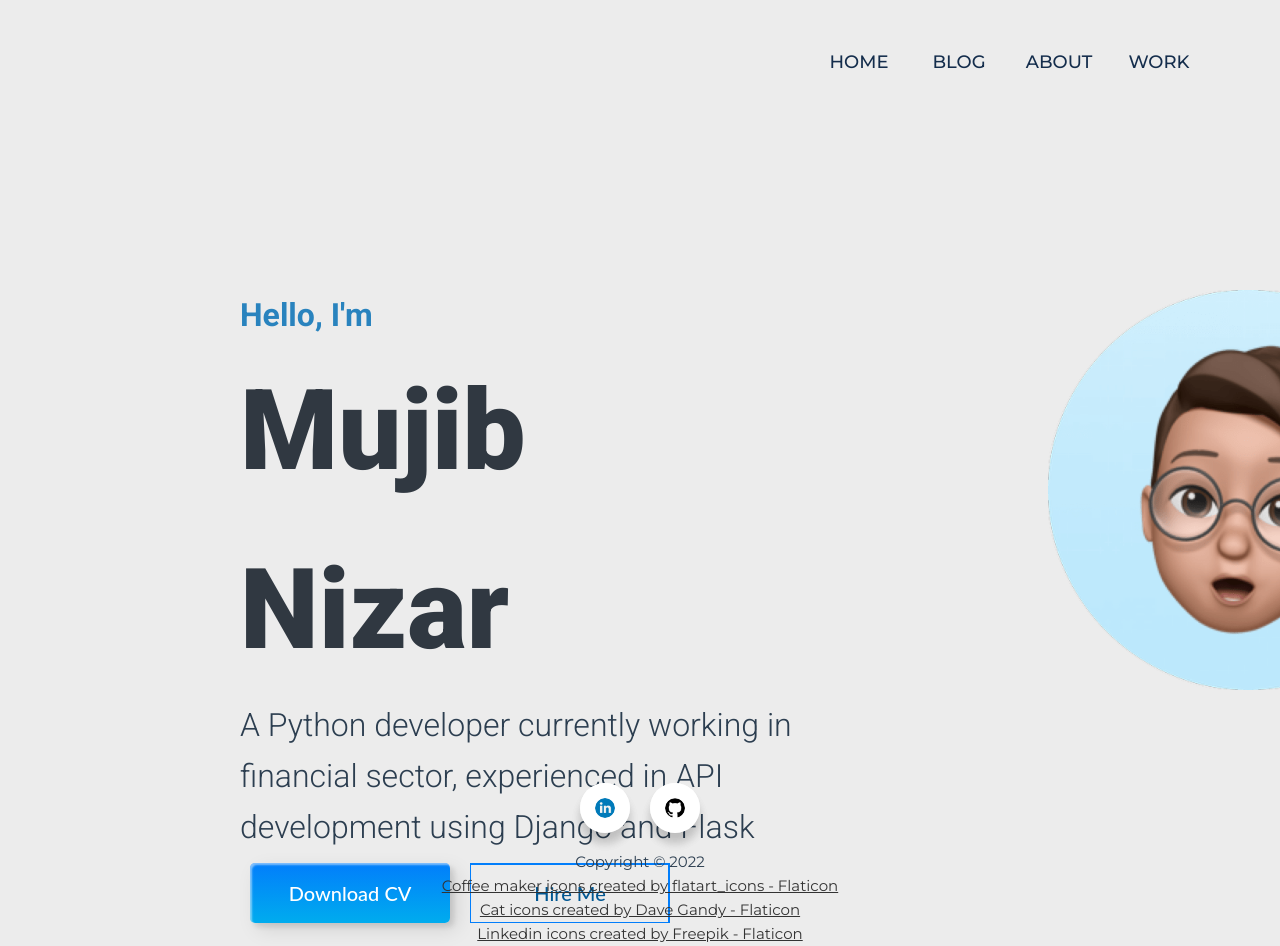
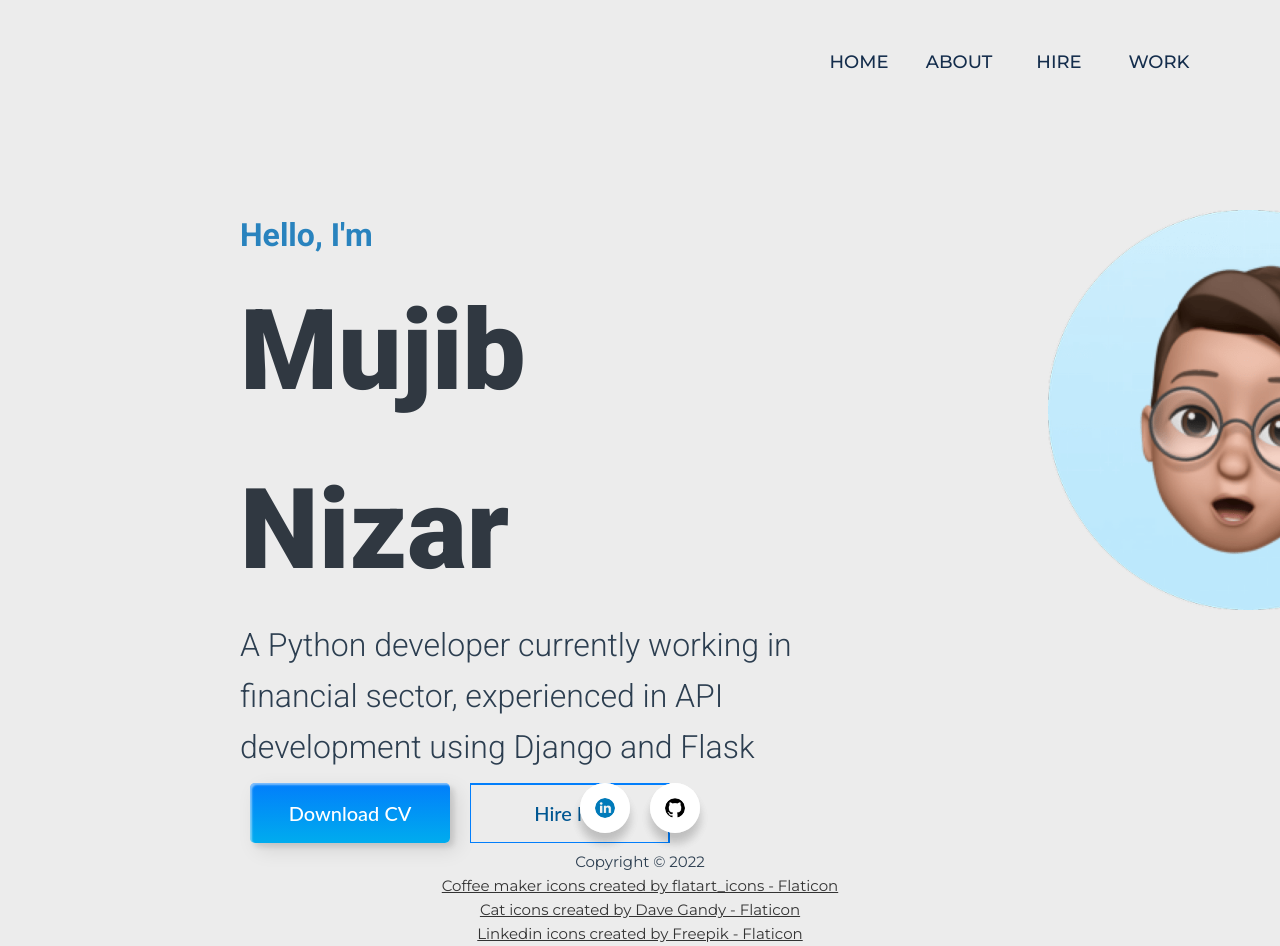
Before and after one commit to MuhdMujibRahman/Portfolio, a Vue app: page / in a window 1280 px wide. Shown: the top 946 px of the page. Built offline with nearby package versions, Linux system fonts and the light colour scheme.

Commit message:
update icon

```diff
--- a/src/components/HomePage.vue
+++ b/src/components/HomePage.vue
@@ -42,7 +42,7 @@ export default {
 
 <style scoped>
 .home-cointainer {
-    left:15rem; top: 10rem;
+    left:15rem; top: 5rem;
     width: 100vh;
     display: grid;
     font-family: 'Roboto',sans-serif;
--- a/src/components/NavBarDesktop.vue
+++ b/src/components/NavBarDesktop.vue
@@ -2,8 +2,8 @@
     <div class="container">
       <nav class="navMenu">
         <router-link to="/">Home</router-link>
-        <router-link to="">Blog</router-link>
         <router-link to="">About</router-link>
+        <router-link to="">Hire</router-link>
         <router-link to="">Work</router-link>
       <div class="dot"></div>
       </nav>
--- a/src/views/HomeView.vue
+++ b/src/views/HomeView.vue
@@ -9,7 +9,7 @@ import HomePage from '@/components/HomePage.vue';
 <template>
   <!-- <HomeDesktop v-if="!mobileView"/> -->
   <HomeMobile :navBarIsActive="navBarIsActive" v-if="mobileView" :darkMode="darkMode"/>
-  <HomePage/>
+  <HomePage v-if="!mobileView"/>
 </template>
 
 <script>
```
Also changed, not shown: src/assets/image/github.png, src/assets/image/linkedin_2.png.
